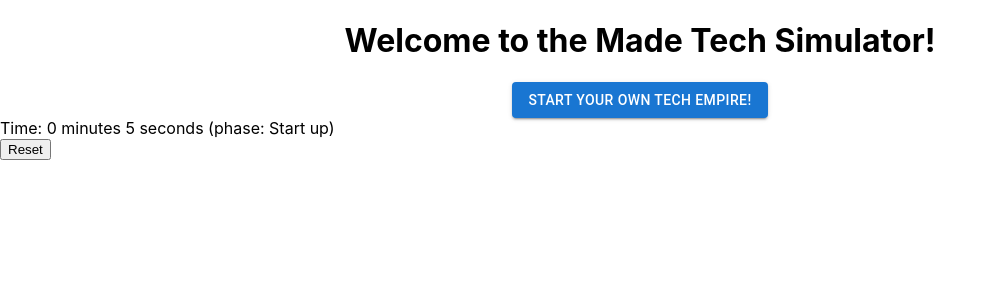
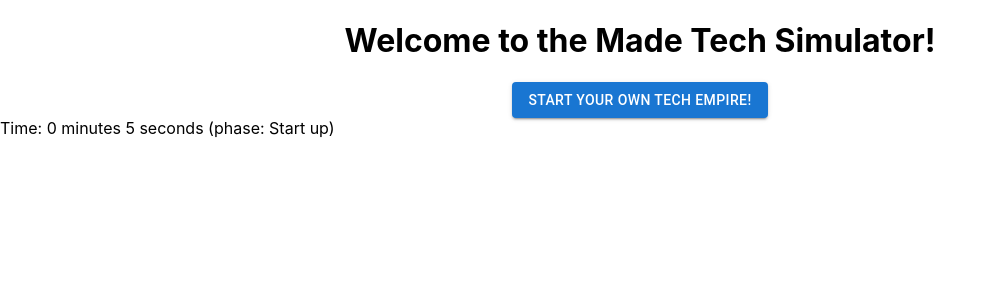
Before and after one commit to b-dalton/game-jam, a React (Create React App) app: page / in a window 1280 px wide. Shown: the top 300 px of the page, without its empty margins (0-996 px from the left). Built offline with nearby package versions, Linux system fonts and the light colour scheme.

Commit message:
Move reset functionality to Start Button temporarily

```diff
--- a/src/components/GameWindow.jsx
+++ b/src/components/GameWindow.jsx
@@ -9,8 +9,7 @@
     <div>
       <StartScreen />
       <GamePhase />
-
-      <ResetButton />
+      {/* <ResetButton /> */}
     </div>
   );
 };
--- a/src/components/ResetButton.jsx
+++ b/src/components/ResetButton.jsx
@@ -1,8 +1,10 @@
 import React from "react";
 import { useGameState } from "../game-state";
+import { Button } from "@mui/material";
+
 
 export const ResetButton = () => {
   const { resetTime } = useGameState();
 
-  return <button onClick={resetTime}>Reset</button>;
+  return <Button variant="outlined" onClick={resetTime}>Reset</Button>;
 };
--- a/src/components/StartScreen.jsx
+++ b/src/components/StartScreen.jsx
@@ -1,13 +1,14 @@
 import { Button } from "@mui/material";
 import React from "react";
+import { useGameState } from "../game-state";
 import "./StartScreen.css"
 
 const StartScreen = () => {
+  const { resetTime } = useGameState();
   return (
     <div className="start-screen">
       <h1>Welcome to the Made Tech Simulator!</h1>
-      {/* // <button>Start your Tech Empire!</button> */}
-      <Button variant="contained">Start your own Tech Empire!</Button>
+      <Button variant="contained" onClick={resetTime}>Start your own Tech Empire!</Button>
     </div>
   );
 };
```
